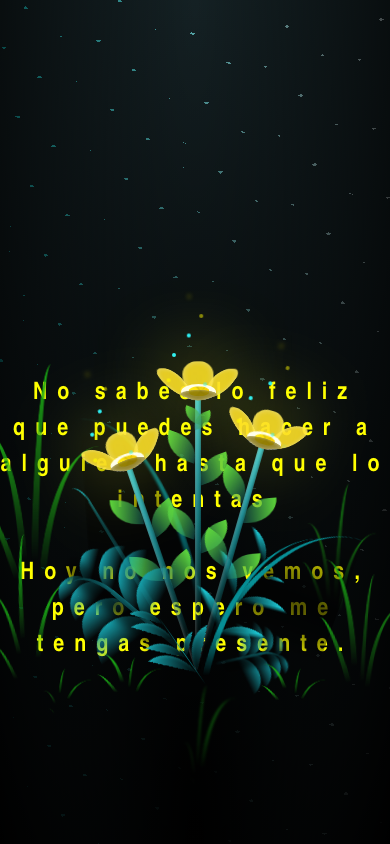
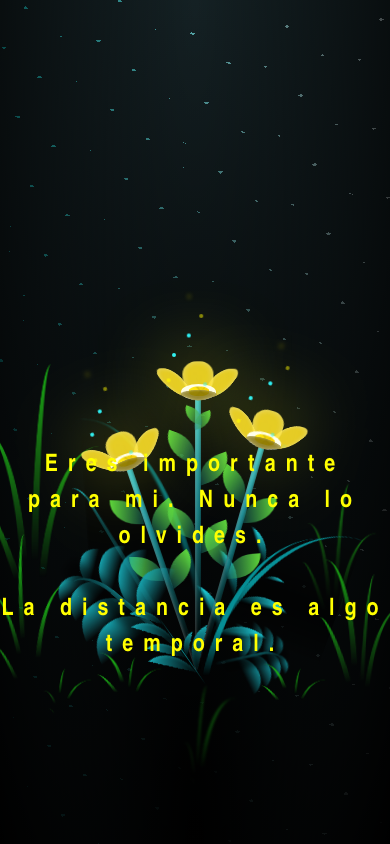
Before and after one commit to AlexlmL/Para-Abigail, a plain HTML site: page flower.html in a window 390 px wide. Drawn offline with Linux system fonts and the light colour scheme.

Commit message:
hotfix: Responsive

```diff
--- a/css/main.css
+++ b/css/main.css
@@ -49,6 +49,7 @@ body {
   opacity: 0;
   animation: fadeIn 3s ease-in-out forwards;
   text-align: center;
+  z-index: 100000;
 }
 @keyframes fadeIn {
   from {
--- a/flower.html
+++ b/flower.html
@@ -13,8 +13,8 @@
     <div id="lyrics">
 
     </div>
-    <h1 class="titulo"> No sabes lo feliz que puedes hacer a alguien hasta que lo intentas <br> <br>
-      Hoy no nos vemos, pero espero me tengas presente.</h1>
+    <h1 class="titulo"> Eres importante para mi. Nunca lo olvides.<br> <br>
+      La distancia es algo temporal.</h1>
 
     <div class="night"></div>
     <div class="flowers">
```
Also changed, not shown: css/style.css (+8 -4 lines).
